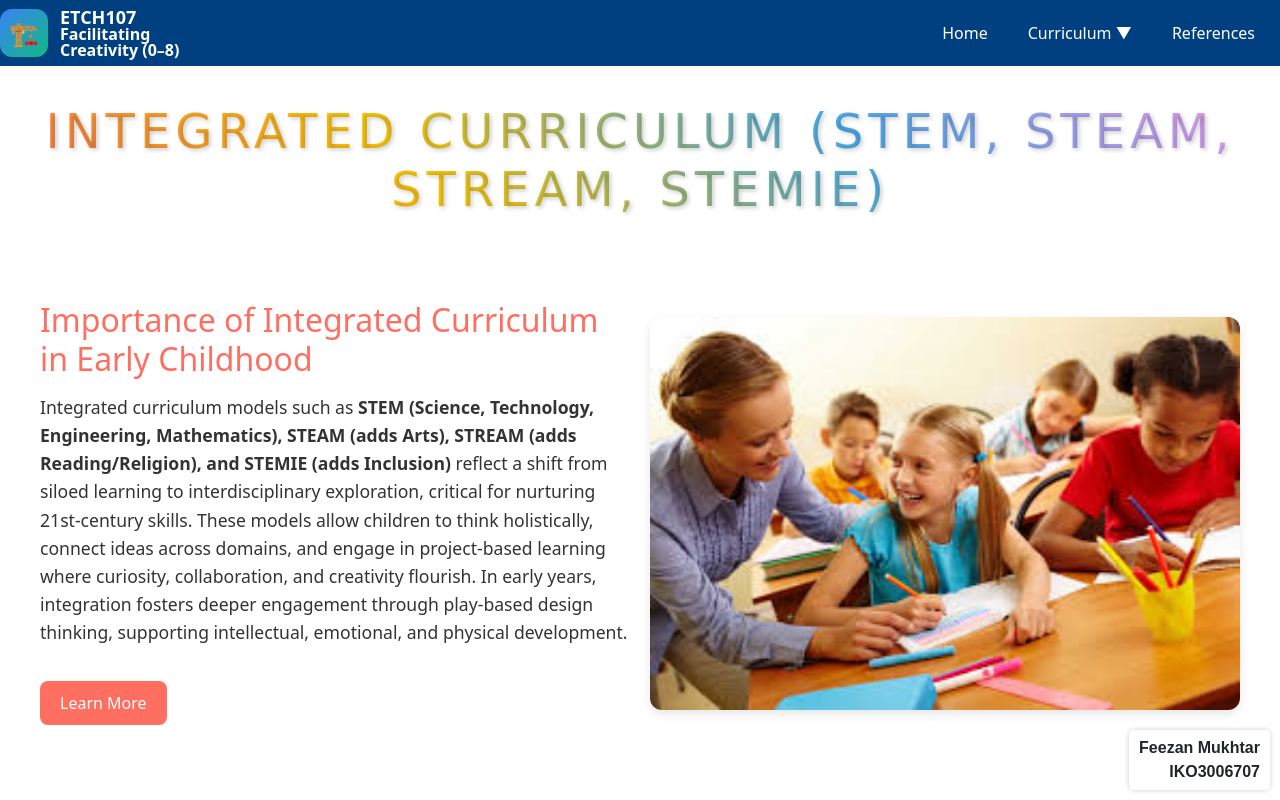
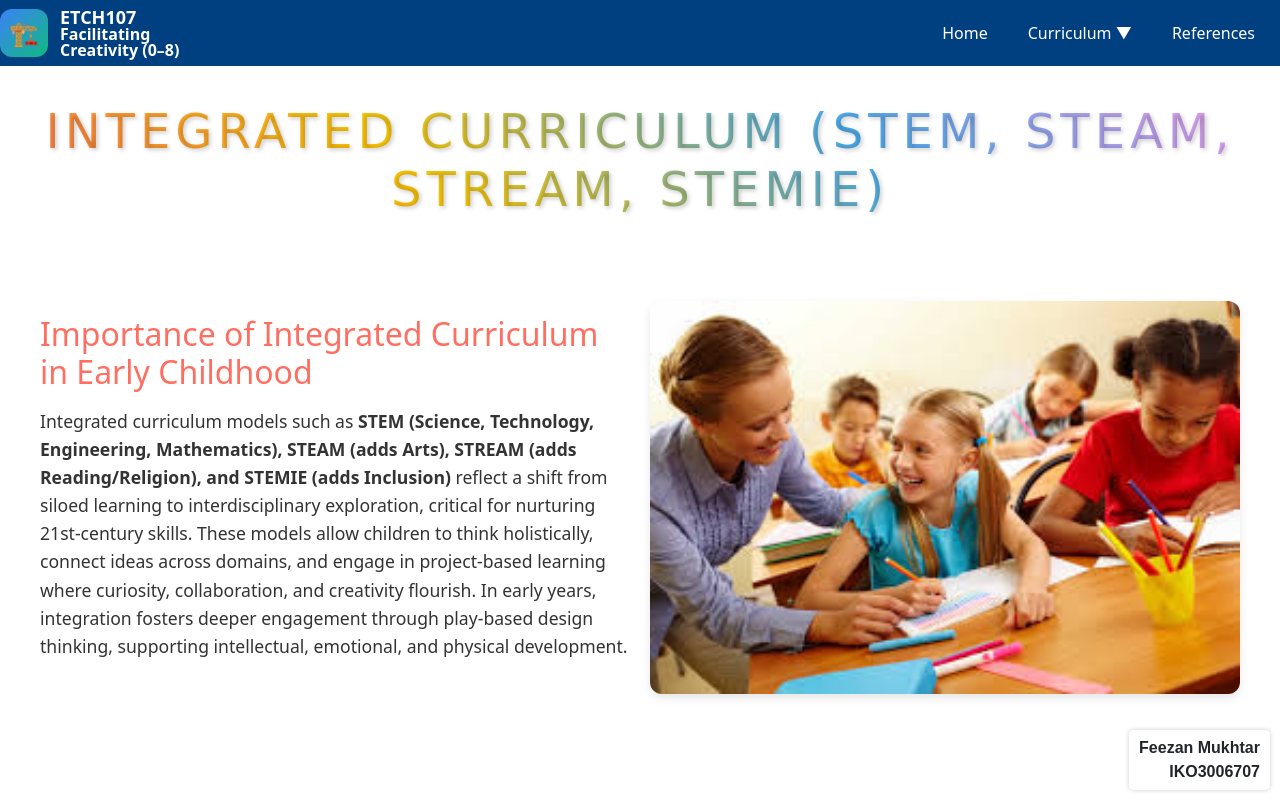
Before and after one commit to KashifShahzad999/Child-School-Curriculum, a React (Vite) app: page /curriculum in a window 1280 px wide. Shown: the top 800 px of the page. Built offline with nearby package versions, Linux system fonts and the light colour scheme.

Commit message:
image set

```diff
--- a/src/Components/Art/Art.jsx
+++ b/src/Components/Art/Art.jsx
@@ -65,7 +65,7 @@ export default function Art() {
             and invite them to stretch other intelligences, creating a richer,
             more inclusive creative environment (Gardner, 1983).
           </p>
-          <button className="cta-btn">Learn More</button>
+          {/* <button className="cta-btn">Learn More</button> */}
         </div>
 
         {/* Right - Image */}
@@ -97,7 +97,7 @@ export default function Art() {
             for later writing.
           </p>
 
-          <button className="cta-btn">Learn More</button>
+          {/* <button className="cta-btn">Learn More</button> */}
         </div>
       </section>
 
@@ -122,7 +122,7 @@ export default function Art() {
             into online portfolios or slide shows.
           </p>
 
-          <button className="cta-btn">Learn More</button>
+          {/* <button className="cta-btn">Learn More</button> */}
         </div>
 
         <div className="image">
@@ -150,7 +150,7 @@ export default function Art() {
             celebrated, fostering ownership and pride.
           </p>
 
-          <button className="cta-btn">Learn More</button>
+          {/* <button className="cta-btn">Learn More</button> */}
         </div>
       </section>
 
@@ -185,7 +185,7 @@ export default function Art() {
             skills).
           </p>
 
-          <button className="cta-btn">Learn More</button>
+          {/* <button className="cta-btn">Learn More</button> */}
         </div>
 
         <div className="image">
--- a/src/Components/Curriculum/Curriculum.jsx
+++ b/src/Components/Curriculum/Curriculum.jsx
@@ -26,7 +26,7 @@ export default function Curriculum() {
             fosters deeper engagement through play-based design thinking,
             supporting intellectual, emotional, and physical development.
           </p>
-          <button className="cta-btn">Learn More</button>
+          {/* <button className="cta-btn">Learn More</button> */}
         </div>
 
         <div className="image">
@@ -59,7 +59,7 @@ export default function Curriculum() {
             Collaboration. Integrated curricula cultivate these skills through
             maker-centred pedagogy, inquiry, and teamwork (Ramesh, 2025).
           </p>
-          <button className="cta-btn">Learn More</button>
+          {/* <button className="cta-btn">Learn More</button> */}
         </div>
       </section>
 
@@ -83,7 +83,7 @@ export default function Curriculum() {
             Speech-generating apps for learners with communication needs <br />{" "}
             • Color-coded instruction cards
           </p>
-          <button className="cta-btn">Learn More</button>
+          {/* <button className="cta-btn">Learn More</button> */}
         </div>
 
         <div className="image">
@@ -116,7 +116,7 @@ export default function Curriculum() {
             and cause-effect logic. <br /> • Integration: Music, Science,
             Technology (sound creation).
           </p>
-          <button className="cta-btn">Learn More</button>
+          {/* <button className="cta-btn">Learn More</button> */}
         </div>
       </section>
 
@@ -138,7 +138,7 @@ export default function Curriculum() {
             science inquiry. <br /> • Integration: Reading, Engineering,
             Science, Arts.
           </p>
-          <button className="cta-btn">Learn More</button>
+          {/* <button className="cta-btn">Learn More</button> */}
         </div>
 
         <div className="image">
@@ -173,7 +173,7 @@ export default function Curriculum() {
             science inquiry. <br /> • Integration: Reading, Engineering,
             Science, Arts.
           </p>
-          <button className="cta-btn">Learn More</button>
+          {/* <button className="cta-btn">Learn More</button> */}
         </div>
       </section>
 
@@ -195,7 +195,7 @@ export default function Curriculum() {
             narrative logic, and teamwork. <br />    • Integration: Literacy, Technology,
             Arts, Logic.
           </p>
-          <button className="cta-btn">Learn More</button>
+          {/* <button className="cta-btn">Learn More</button> */}
         </div>
 
         <div className="image">
--- a/src/Components/Drama/Drama.jsx
+++ b/src/Components/Drama/Drama.jsx
@@ -77,7 +77,7 @@ export default function Drama() {
             and cognitive growth through engaging, scaffolded, and
             developmentally appropriate experiences.
           </p>
-          <button className="cta-btn">Learn More</button>
+          {/* <button className="cta-btn">Learn More</button> */}
         </div>
 
         <div className="image">
--- a/src/Components/Engineering/Engineering.jsx
+++ b/src/Components/Engineering/Engineering.jsx
@@ -24,7 +24,7 @@ export default function Engineering() {
             constructivist and problem-solving models enhance computational
             thinking and creative logic from the early years.
           </p>
-          <button className="cta-btn">Learn More</button>
+          {/* <button className="cta-btn">Learn More</button> */}
         </div>
 
         <div className="image">
@@ -56,7 +56,7 @@ export default function Engineering() {
             collaborate, troubleshoot, and persist through setbacks—hallmarks of
             creative engineering practice
           </p>
-          <button className="cta-btn">Learn More</button>
+          {/* <button className="cta-btn">Learn More</button> */}
         </div>
       </section>
 
@@ -80,7 +80,7 @@ export default function Engineering() {
             Cat in the Hat Builds That) <br /> • Virtual mlalrblle run
             simulators
           </p>
-          <button className="cta-btn">Learn More</button>
+          {/* <button className="cta-btn">Learn More</button> */}
         </div>
 
         <div className="image">
@@ -112,7 +112,7 @@ export default function Engineering() {
             Enhances spatial reasoning and symbolic understanding of enclosure
             and passage.
           </p>
-          <button className="cta-btn">Learn More</button>
+          {/* <button className="cta-btn">Learn More</button> */}
         </div>
       </section>
 
@@ -133,7 +133,7 @@ export default function Engineering() {
             move small items up/down. <br /> • Creativity Fostered: Introduces
             mechanical thinking and sequential planning
           </p>
-          <button className="cta-btn">Learn More</button>
+          {/* <button className="cta-btn">Learn More</button> */}
         </div>
 
         <div className="image">
@@ -161,7 +161,7 @@ export default function Engineering() {
             gadgets (safely). <br /> • Creativity Fostered: Develops spatial and
             mechanical intelligence.
           </p>
-          <button className="cta-btn">Learn More</button>
+          {/* <button className="cta-btn">Learn More</button> */}
         </div>
       </section>
 
@@ -183,7 +183,7 @@ export default function Engineering() {
             Integrates creative storytelling with mechanical logic and
             collaborative problem-solving.
           </p>
-          <button className="cta-btn">Learn More</button>
+          {/* <button className="cta-btn">Learn More</button> */}
         </div>
 
         <div className="image">
--- a/src/Components/HomePage/Home.jsx
+++ b/src/Components/HomePage/Home.jsx
@@ -38,7 +38,7 @@ export default function Home() {
             practices from the earliest ages establishes a foundation for
             lifelong learning (Robinson, 2011).
           </p>
-          <button className="cta-btn">Learn More</button>
+          {/* <button className="cta-btn">Learn More</button> */}
         </div>
 
         {/* Right side - Image */}
@@ -93,7 +93,7 @@ export default function Home() {
             equip them to be independent, critical and collaborative learners.
             Note : Need high definition images to Make page attractive
           </p>
-          <button className="cta-btn">Learn More</button>
+          {/* <button className="cta-btn">Learn More</button> */}
         </div>
       </section>
 
--- a/src/Components/Humanities/Humanities.jsx
+++ b/src/Components/Humanities/Humanities.jsx
@@ -24,7 +24,7 @@ export default function Humanities() {
             theory situates learning as a collaborative process shaped by
             culture and interaction (Lantolf, Xi & Minakova, 2021).
           </p>
-          <button className="cta-btn">Learn More</button>
+          {/* <button className="cta-btn">Learn More</button> */}
         </div>
 
         <div className="image">
@@ -53,7 +53,7 @@ export default function Humanities() {
             civic engagement, especially when grounded in real-world issues and
             social narratives.
           </p>
-          <button className="cta-btn">Learn More</button>
+          {/* <button className="cta-btn">Learn More</button> */}
         </div>
       </section>
 
@@ -73,7 +73,7 @@ export default function Humanities() {
             apps (e.g., My Story, ChatterPix) <br /> • Translation and
             speech-to-text tools for multilingual learning
           </p>
-          <button className="cta-btn">Learn More</button>
+          {/* <button className="cta-btn">Learn More</button> */}
         </div>
 
         <div className="image">
@@ -100,7 +100,7 @@ export default function Humanities() {
             explore global rhythms. <br />• Creativity Fostered: Encourages
             cultural appreciation and shared expression.
           </p>
-          <button className="cta-btn">Learn More</button>
+          {/* <button className="cta-btn">Learn More</button> */}
         </div>
       </section>
 
@@ -120,7 +120,7 @@ export default function Humanities() {
             <br />• Theory Link: Builds place-awareness and belonging (Bahtiar
             et al., 2024).
           </p>
-          <button className="cta-btn">Learn More</button>
+          {/* <button className="cta-btn">Learn More</button> */}
         </div>
 
         <div className="image">
@@ -150,7 +150,7 @@ export default function Humanities() {
             cultural celebrations. <br />• Creativity Fostered: Encourages open
             discussion and appreciation of diversity.
           </p>
-          <button className="cta-btn">Learn More</button>
+          {/* <button className="cta-btn">Learn More</button> */}
         </div>
       </section>
 
@@ -170,7 +170,7 @@ export default function Humanities() {
             autobiographies with pictures, voice, and text. <br />• Creativity
             Fostered: Promotes self-reflection and personal narrative.
           </p>
-          <button className="cta-btn">Learn More</button>
+          {/* <button className="cta-btn">Learn More</button> */}
         </div>
 
         <div className="image">
--- a/src/Components/Language and Literacy/Language.jsx
+++ b/src/Components/Language and Literacy/Language.jsx
@@ -25,7 +25,7 @@ export default function Language() {
             promote curiosity, identity formation, and collaborative creativity
             from birth.
           </p>
-          <button className="cta-btn">Learn More</button>
+          {/* <button className="cta-btn">Learn More</button> */}
         </div>
 
         <div className="image">
@@ -56,7 +56,7 @@ export default function Language() {
             theories position language and literacy as interactive, purposeful,
             and deeply creative processes.
           </p>
-          <button className="cta-btn">Learn More</button>
+          {/* <button className="cta-btn">Learn More</button> */}
         </div>
       </section>
 
@@ -88,7 +88,7 @@ export default function Language() {
             digital books. <br />• Speech-to-text tools: Empower non-writers to
             narrate creatively.
           </p>
-          <button className="cta-btn">Learn More</button>
+          {/* <button className="cta-btn">Learn More</button> */}
         </div>
 
         <div className="image">
@@ -121,7 +121,7 @@ export default function Language() {
             sensory-rich communication. <br />• Theory Link: Supports Halliday’s
             instrumental and personal language functions (Kellogg & Li, 2021).
           </p>
-          <button className="cta-btn">Learn More</button>
+          {/* <button className="cta-btn">Learn More</button> */}
         </div>
       </section>
 
@@ -144,7 +144,7 @@ export default function Language() {
             language use. <br />• Theory Link: ZPD interaction builds early
             literacy through guided sound play (Vygotsky, 1978).
           </p>
-          <button className="cta-btn">Learn More</button>
+          {/* <button className="cta-btn">Learn More</button> */}
         </div>
 
         <div className="image">
@@ -176,7 +176,7 @@ export default function Language() {
             interaction (Vygotsky) with symbolic transformation and imaginative
             function (Halliday).
           </p>
-          <button className="cta-btn">Learn More</button>
+          {/* <button className="cta-btn">Learn More</button> */}
         </div>
       </section>
 
@@ -200,7 +200,7 @@ export default function Language() {
             (Halliday, 1975).
           </p>
 
-          <button className="cta-btn">Learn More</button>
+          {/* <button className="cta-btn">Learn More</button> */}
         </div>
 
         <div className="image">
--- a/src/Components/Mathematics/Mathematics.jsx
+++ b/src/Components/Mathematics/Mathematics.jsx
@@ -23,7 +23,7 @@ export default function Mathematics() {
             situates mathematics within the child’s cognitive developmental
             stages (Bálint, 2024; Oh & Kim, 2021).
           </p>
-          <button className="cta-btn">Learn More</button>
+          {/* <button className="cta-btn">Learn More</button> */}
         </div>
 
         <div className="image">
@@ -59,7 +59,7 @@ export default function Mathematics() {
             manipulate their environment, make predictions, and resolve
             contradictions.
           </p>
-          <button className="cta-btn">Learn More</button>
+          {/* <button className="cta-btn">Learn More</button> */}
         </div>
       </section>
 
@@ -88,7 +88,7 @@ export default function Mathematics() {
             <li>Digital manipulatives (e.g., virtual base ten blocks)</li>
             <li>Math journaling using tablets or drawing apps</li>
           </ul>
-          <button className="cta-btn">Learn More</button>
+          {/* <button className="cta-btn">Learn More</button> */}
         </div>
 
         <div className="image">
@@ -121,7 +121,7 @@ export default function Mathematics() {
             Theory Link: Supports emerging schematic categorization (Piaget,
             1952).
           </p>
-          <button className="cta-btn">Learn More</button>
+          {/* <button className="cta-btn">Learn More</button> */}
         </div>
       </section>
 
@@ -145,7 +145,7 @@ export default function Mathematics() {
             Creativity Fostered: Links real-life routines with numerical
             language.
           </p>
-          <button className="cta-btn">Learn More</button>
+          {/* <button className="cta-btn">Learn More</button> */}
         </div>
         <div className="image">
           <img src="/assets/img/math5.png" alt="Kids doing math activities" />
@@ -177,7 +177,7 @@ export default function Mathematics() {
             symmetrical or patterned artworks. <br />
             Creativity Fostered: Blends aesthetics with geometric reasoning.
           </p>
-          <button className="cta-btn">Learn More</button>
+          {/* <button className="cta-btn">Learn More</button> */}
         </div>
       </section>
 
@@ -202,7 +202,7 @@ export default function Mathematics() {
             Creativity Fostered: Combines narrative thinking with numeracy
             logic.
           </p>
-          <button className="cta-btn">Learn More</button>
+          {/* <button className="cta-btn">Learn More</button> */}
         </div>
         <div className="image">
           <img src="/assets/img/math5.png" alt="Child solving math puzzle" />
--- a/src/Components/Movement & Music/Music.jsx
+++ b/src/Components/Movement & Music/Music.jsx
@@ -22,7 +22,7 @@ export default function Music() {
             movement supports creative expression while also promoting gross
             motor coordination, body awareness, and collaborative learning
           </p>
-          <button className="cta-btn">Learn More</button>
+          {/* <button className="cta-btn">Learn More</button> */}
         </div>
 
         <div className="image">
@@ -50,7 +50,7 @@ export default function Music() {
             movement and physical interaction with their environment (Gardner,
             1983).
           </p>
-          <button className="cta-btn">Learn More</button>
+          {/* <button className="cta-btn">Learn More</button> */}
         </div>
       </section>
 
@@ -71,7 +71,7 @@ export default function Music() {
             movement sequences <br /> • GoNoodle or Just Dance Kids for
             structured movement
           </p>
-          <button className="cta-btn">Learn More</button>
+          {/* <button className="cta-btn">Learn More</button> */}
         </div>
 
         <div className="image">
@@ -93,7 +93,7 @@ export default function Music() {
             movement. <br /> • Theory Link: <br /> Supports brain development
             through sensory-motor integration (Harper, 2024).
           </p>
-          <button className="cta-btn">Learn More</button>
+          {/* <button className="cta-btn">Learn More</button> */}
         </div>
       </section>
 
@@ -108,7 +108,7 @@ export default function Music() {
             visual-motor coordination. <br /> • Theory Link: Engages visual
             tracking and limbic response via musical cues (Davis Jr, 2023).
           </p>
-          <button className="cta-btn">Learn More</button>
+          {/* <button className="cta-btn">Learn More</button> */}
         </div>
 
         <div className="image">
@@ -130,7 +130,7 @@ export default function Music() {
             • Theory Link: Movement activities tied to auditory stimuli enhance
             working memory (Reddy, Hunjan & Jha, 2021).
           </p>
-          <button className="cta-btn">Learn More</button>
+          {/* <button className="cta-btn">Learn More</button> */}
         </div>
       </section>
 
@@ -144,7 +144,7 @@ export default function Music() {
             <br /> • Theory Link: Aligns with kinesthetic learning principles in
             multiple intelligences theory (Gardner, 1983).
           </p>
-          <button className="cta-btn">Learn More</button>
+          {/* <button className="cta-btn">Learn More</button> */}
         </div>
 
         <div className="image">
@@ -167,7 +167,7 @@ export default function Music() {
             learning shows improved emotional regulation through music (Harper,
             2024).
           </p>
-          <button className="cta-btn">Learn More</button>
+          {/* <button className="cta-btn">Learn More</button> */}
         </div>
       </section>
 
@@ -182,7 +182,7 @@ export default function Music() {
             integration supports multimodal learning pathways (Reddy, Hunjan &
             Jha, 2021).
           </p>
-          <button className="cta-btn">Learn More</button>
+          {/* <button className="cta-btn">Learn More</button> */}
         </div>
 
         <div className="image">
@@ -205,7 +205,7 @@ export default function Music() {
             intelligence with digital competence (Gardner, 1983; Davis Jr,
             2023).
           </p>
-          <button className="cta-btn">Learn More</button>
+          {/* <button className="cta-btn">Learn More</button> */}
         </div>
       </section>
 
@@ -220,7 +220,7 @@ export default function Music() {
             states and cooperative creativity (Csikszentmihalyi, 1997; Harper,
             2024).
           </p>
-          <button className="cta-btn">Learn More</button>
+          {/* <button className="cta-btn">Learn More</button> */}
         </div>
 
         <div className="image">
--- a/src/Components/Science/Science.jsx
+++ b/src/Components/Science/Science.jsx
@@ -23,7 +23,7 @@ export default function Science() {
             imaginative thinking, preparing them to become resilient, flexible
             learners (Ramesh, 2025).
           </p>
-          <button className="cta-btn">Learn More</button>
+          {/* <button className="cta-btn">Learn More</button> */}
         </div>
 
         <div className="image">
@@ -55,7 +55,7 @@ export default function Science() {
             Learning (PjBL-STEM) also enhances collaborative learning and
             creativity in early settings (Retno et al., 2025).
           </p>
-          <button className="cta-btn">Learn More</button>
+          {/* <button className="cta-btn">Learn More</button> */}
         </div>
       </section>
 
@@ -88,7 +88,7 @@ export default function Science() {
             microscopes for magnification and zoom <br />• Time-lapse tools for
             plant growth observation
           </p>
-          <button className="cta-btn">Learn More</button>
+          {/* <button className="cta-btn">Learn More</button> */}
         </div>
 
         <div className="image">
@@ -120,7 +120,7 @@ export default function Science() {
             understanding of cause-effect. <br />• STEAM Link: Integrates
             science with aesthetic awareness (Liu et al., 2023).
           </p>
-          <button className="cta-btn">Learn More</button>
+          {/* <button className="cta-btn">Learn More</button> */}
         </div>
       </section>
 
@@ -143,7 +143,7 @@ export default function Science() {
             early inquiry and physical science understanding (Retno et al.,
             2025).
           </p>
-          <button className="cta-btn">Learn More</button>
+          {/* <button className="cta-btn">Learn More</button> */}
         </div>
 
         <div className="image">
@@ -174,7 +174,7 @@ export default function Science() {
             • Theory Link: Fosters active construction of scientific tools
             (Bruner, 1961; Ramesh, 2025).
           </p>
-          <button className="cta-btn">Learn More</button>
+          {/* <button className="cta-btn">Learn More</button> */}
         </div>
       </section>
 
@@ -198,7 +198,7 @@ export default function Science() {
             Builds longitudinal thinking and digital documentation skills (Retno
             et al., 2025).
           </p>
-          <button className="cta-btn">Learn More</button>
+          {/* <button className="cta-btn">Learn More</button> */}
         </div>
 
         <div className="image">
--- a/src/Components/Technologies/Technologies.jsx
+++ b/src/Components/Technologies/Technologies.jsx
@@ -27,7 +27,7 @@ export default function Technologies() {
             personalization, and cross-disciplinary creativity when grounded in
             pedagogical frameworks.
           </p>
-          <button className="cta-btn">Learn More</button>
+          {/* <button className="cta-btn">Learn More</button> */}
         </div>
 
         <div className="image">
@@ -54,7 +54,7 @@ export default function Technologies() {
             digital tools are not add-ons but embedded within creative,
             content-rich experiences (Thyssen et al., 2023).
           </p>
-          <button className="cta-btn">Learn More</button>
+          {/* <button className="cta-btn">Learn More</button> */}
         </div>
       </section>
 
@@ -73,7 +73,7 @@ export default function Technologies() {
             storytelling and imaginative backgrounds <br /> • WebQuests and digital
             scavenger hunts
           </p>
-          <button className="cta-btn">Learn More</button>
+          {/* <button className="cta-btn">Learn More</button> */}
         </div>
 
         <div className="image">
@@ -102,7 +102,7 @@ export default function Technologies() {
             cameras. <br /> • Creativity Fostered: Enhances self-awareness and
             early communication.
           </p>
-          <button className="cta-btn">Learn More</button>
+          {/* <button className="cta-btn">Learn More</button> */}
         </div>
       </section>
 
@@ -121,7 +121,7 @@ export default function Technologies() {
             actions. <br /> • Creativity Fostered: Builds narrative fluency and
             self-expression.
           </p>
-          <button className="cta-btn">Learn More</button>
+          {/* <button className="cta-btn">Learn More</button> */}
         </div>
 
         <div className="image">
@@ -149,7 +149,7 @@ export default function Technologies() {
             superimpose imaginative settings. <br /> • Creativity Fostered:
             Fosters digital storytelling, visual literacy, and narrative design.
           </p>
-          <button className="cta-btn">Learn More</button>
+          {/* <button className="cta-btn">Learn More</button> */}
         </div>
       </section>
 
@@ -171,7 +171,7 @@ export default function Technologies() {
             Promotes research, critical thinking, and cross-curricular
             connections
           </p>
-          <button className="cta-btn">Learn More</button>
+          {/* <button className="cta-btn">Learn More</button> */}
         </div>
 
         <div className="image">
```
Also changed, not shown: src/Components/About/About.jsx (deleted, +0 -75 lines).
